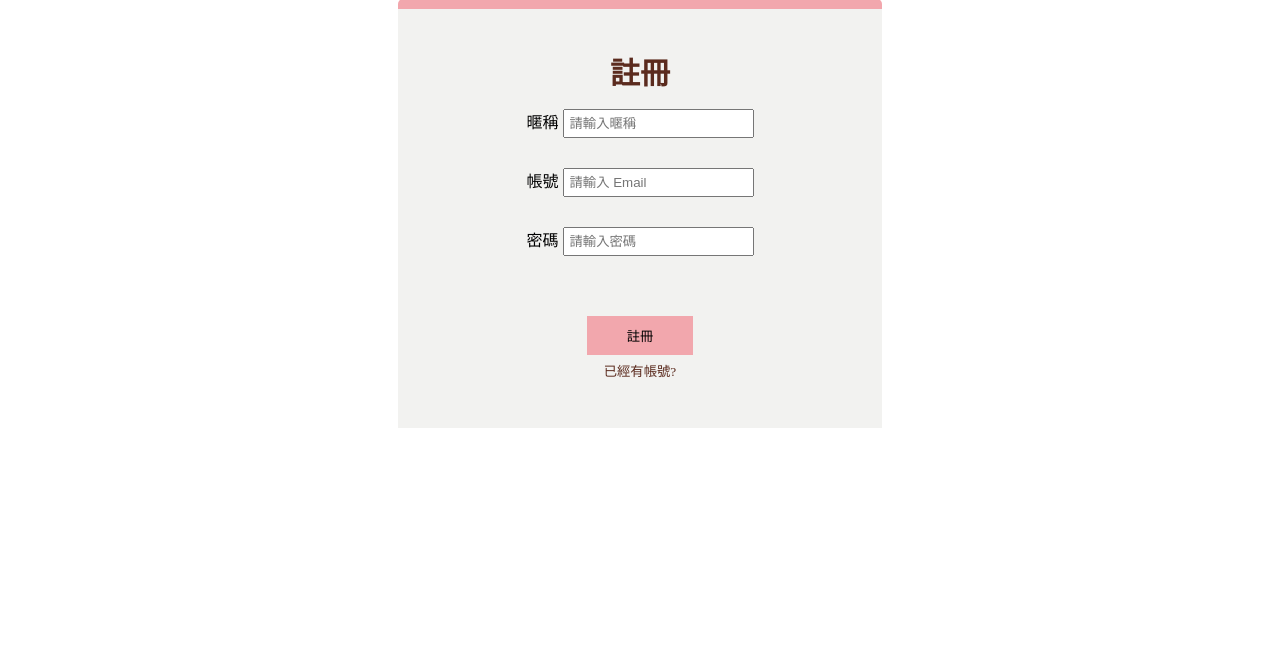
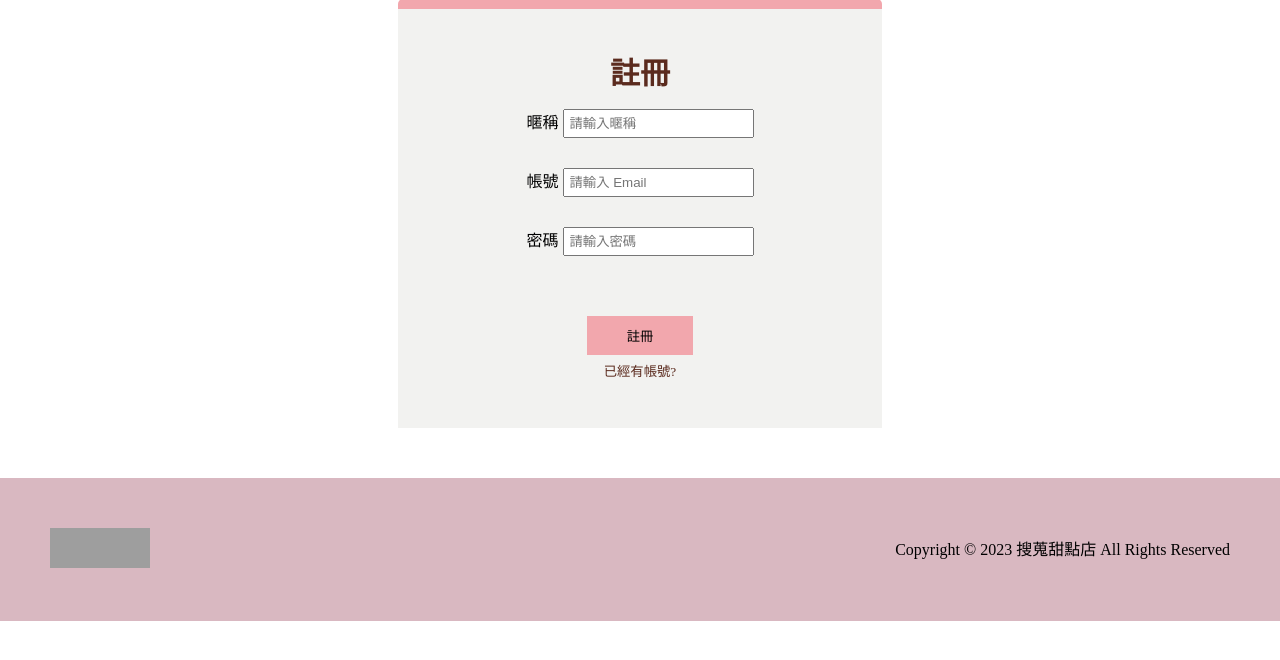
Before and after one commit to dessertShopDBProject/Dessert_shop_project, a PHP site: page /signup.php in a window 1280 px wide. Shown: the part 111-771 px from the top of the page. Run offline with PHP 8.4, Linux system fonts and the light colour scheme; data comes from the database, SQL or seed files in the repository; grey boxes are pictures that could not be loaded.

Commit message:
Add footer

```diff
--- a/adjust_uinfo.php
+++ b/adjust_uinfo.php
@@ -109,6 +109,12 @@
                 <button type="submit" class="user-update">更新資料</button>
             </form>
         </div>
+        <div class="footer">
+            <div class="left-footer"><img src='../image/logo-4.png'></div>
+            <div class="right-footer">
+                <p>Copyright © 2023 搜蒐甜點店 All Rights Reserved</p>
+            </div>
+        </div>
     </div>
 <script src="all.js"></script>
 </body>
--- a/login.php
+++ b/login.php
@@ -66,6 +66,12 @@
 
 $conn->close();
 ?>
+    <div class="footer">
+        <div class="left-footer"><img src='../image/logo-4.png'></div>
+        <div class="right-footer">
+            <p>Copyright © 2023 搜蒐甜點店 All Rights Reserved</p>
+        </div>
+    </div>
 <script src="all.js"></script>
 </body>
 </html>
--- a/signup.php
+++ b/signup.php
@@ -9,7 +9,7 @@
 <body>
     <div class="wrap">
         <div class="navbar">
-            <h1 class="logo"><a href="index.html">搜蒐甜點店</a></h1>
+            <h1 class="logo"><a href="index.php">搜蒐甜點店</a></h1>
             <ul class="nav">
                 <li class="nav-content hide"><a href="#">收藏</a></li>
                 <li class="nav-content hide"><a href="#">圖鑑</a></li>
@@ -37,10 +37,7 @@
     </div>
 <?php
     require_once('db.php'); // 引入資料庫連線
-    // 檢查連接是否成功
-    if ($conn->connect_error) {
-    die("Connection failed: " . $conn->connect_error);
-    }
+
     // Get the maximum user_ID
     $maxUserIdQuery = "SELECT MAX(CAST(SUBSTRING(user_ID, 2) AS UNSIGNED)) AS maxUserId FROM user";
     $result = $conn->query($maxUserIdQuery);
@@ -81,6 +78,12 @@
     }
 
 ?>
+    <div class="footer">
+        <div class="left-footer"><img src='../image/logo-4.png'></div>
+        <div class="right-footer">
+            <p>Copyright © 2023 搜蒐甜點店 All Rights Reserved</p>
+        </div>
+    </div>
 <script src="all.js"></script>
 </body>
 </html>
```
Also changed, not shown: gallery.php (+10 -2 lines), select.php (+8 -1 lines), shop_info.php (+7 -1 lines), user_info.php (+7 -2 lines).
